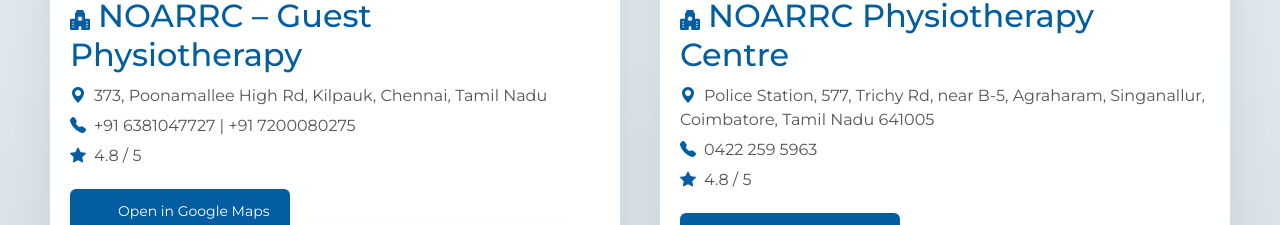
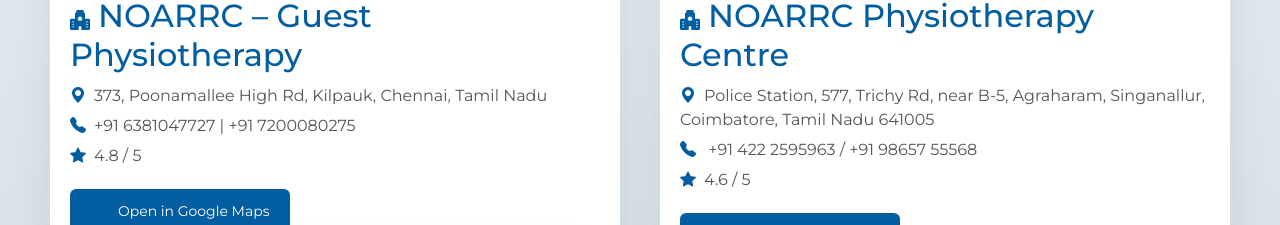
Before and after one commit to Praveenraj292006/Noarrcweb, a React (Vite) app: page / in a window 1280 px wide. Shown: the part 4857-5082 px from the top of the page. Built offline with nearby package versions, Linux system fonts and the light colour scheme.

Commit message:
Locations changed/updated

```diff
--- a/src/Sections/Location/Location.jsx
+++ b/src/Sections/Location/Location.jsx
@@ -24,8 +24,8 @@
     city: "Coimbatore",
     address:
       "Police Station, 577, Trichy Rd, near B-5, Agraharam, Singanallur, Coimbatore, Tamil Nadu 641005",
-    phone: "0422 259 5963",
-    rating: "4.8 / 5",
+    phone: " +91 422 2595963 / +91 98657 55568",
+    rating: "4.6 / 5",
     mapLink: "https://maps.app.goo.gl/wU12YfiYj1EvpXXC7",
     embed:
       "https://www.google.com/maps/embed?pb=!1m18!1m12!1m3!1d3916.5086242707293!2d77.02441938492309!3d11.00041362709464!2m3!1f0!2f0!3f0!3m2!1i1024!2i768!4f13.1!3m3!1m2!1s0x3ba8576c74e8408f%3A0x19bc2f89d5bb2136!2sNG%20Hospital%20%26%20Research%20Centre%20%7C%20Best%20multispeciality%20hospital%20in%20Singanallur!5e0!3m2!1sen!2sin!4v1786099516096!5m2!1sen!2sin"
```
